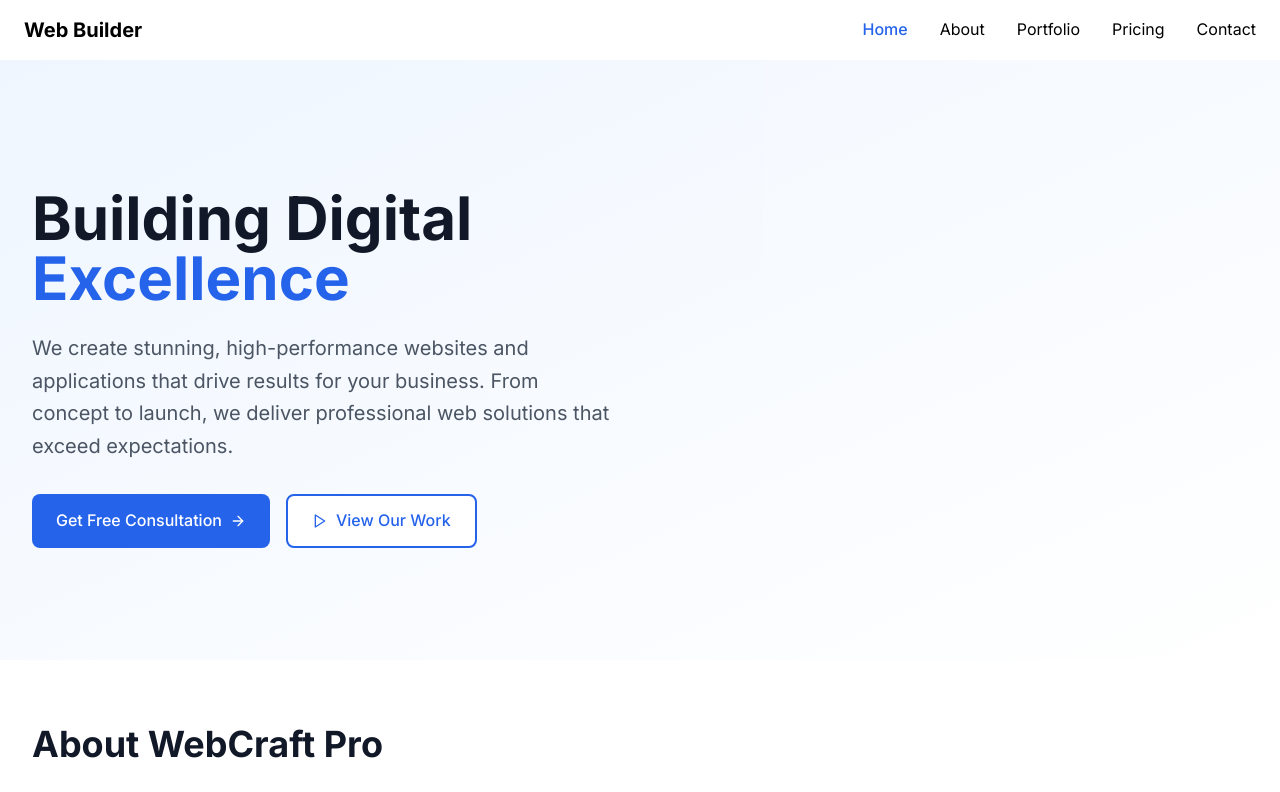
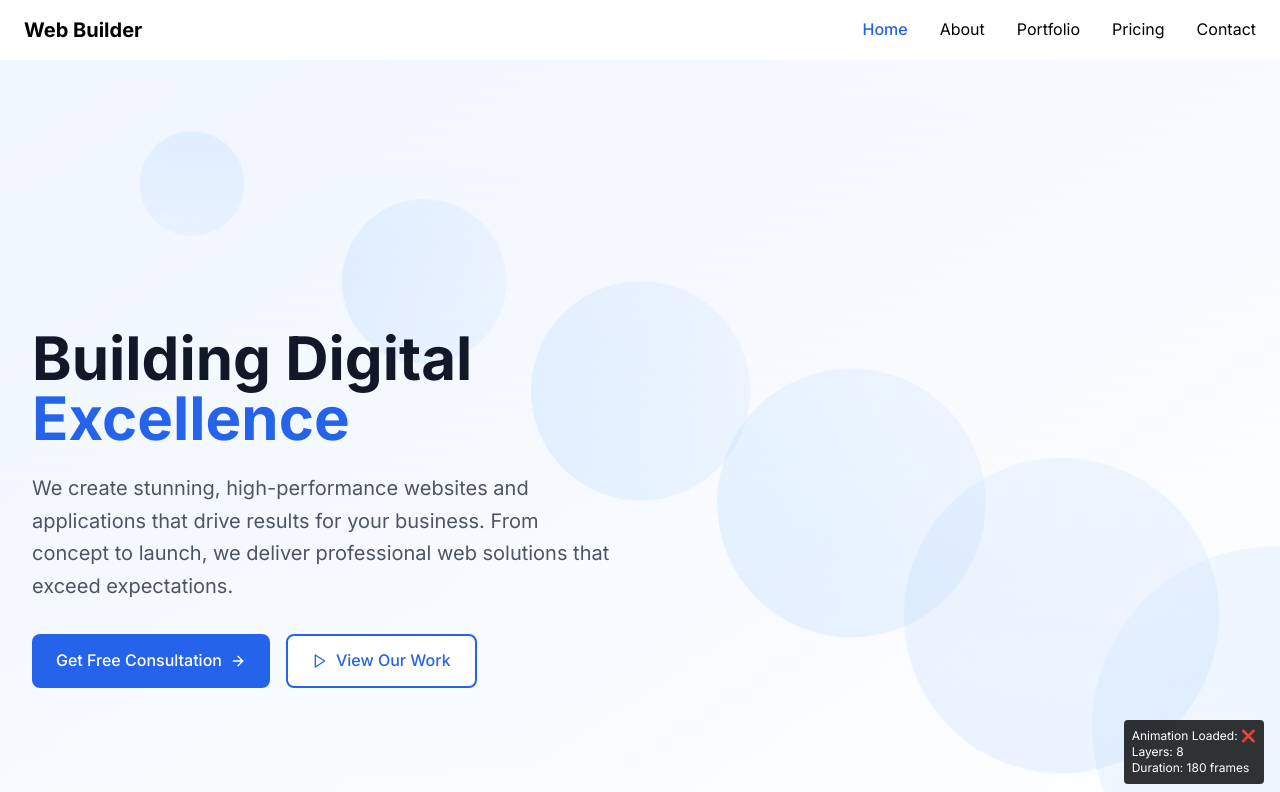
Before and after one commit to Windyphan/Web-builder, a React (Vite) app: page / in a window 1280 px wide. Shown: the top 792 px of the page. Built offline with nearby package versions, Linux system fonts and the light colour scheme.

Commit message:
Update animation

```diff
--- a/package.json
+++ b/package.json
@@ -29,6 +29,6 @@
     "eslint-plugin-react-refresh": "^0.4.3",
     "postcss": "^8.4.29",
     "tailwindcss": "^3.3.3",
-    "vite": "^4.4.5"
+    "vite": "^7.0.4"
   }
 }
--- a/src/components/About.jsx
+++ b/src/components/About.jsx
@@ -9,7 +9,7 @@ import aboutAnimation from '../assets/About_section_animation.json';
 const About = () => {
     const [isInView, setIsInView] = useState(false);
     const [animationLoaded, setAnimationLoaded] = useState(false);
-    const lottieRef = useRef();
+    const lottieRef = useRef(null);
 
     const stats = [
         { icon: FiUsers, value: '50+', label: 'Happy Clients' },
@@ -22,7 +22,7 @@ const About = () => {
         if (isInView && !animationLoaded) {
             const timer = setTimeout(() => {
                 setAnimationLoaded(true);
-                if (lottieRef.current) {
+                if (lottieRef.current && typeof lottieRef.current.play === 'function') {
                     lottieRef.current.play();
                 }
             }, 500);
--- a/src/components/Hero.jsx
+++ b/src/components/Hero.jsx
@@ -9,17 +9,12 @@ import heroAnimation from '../assets/Hero_section_animation.json';
 
 const Hero = () => {
     const [isVisible, setIsVisible] = useState(false);
-    const [shouldRender, setShouldRender] = useState(false);
-    const lottieRef = useRef();
+    const [animationLoaded, setAnimationLoaded] = useState(false);
+    const lottieRef = useRef(null);
 
     useEffect(() => {
-        // Delay animation start to prevent initial load freeze
-        const timer = setTimeout(() => {
-            setShouldRender(true);
-            setIsVisible(true);
-        }, 800);
-
-        return () => clearTimeout(timer);
+        console.log('Hero Animation Data:', heroAnimation);
+        setIsVisible(true);
     }, []);
 
     const handleGetConsultation = () => {
@@ -30,78 +25,110 @@ const Hero = () => {
         scrollToSection('portfolio');
     };
 
-    // Optimized Lottie options
-    const lottieOptions = {
-        animationData: heroAnimation,
-        loop: true,
-        autoplay: false, // We'll control this manually
-        rendererSettings: {
-            preserveAspectRatio: 'xMidYMid slice',
-            clearCanvas: true,
-            progressiveLoad: true,
-            hideOnTransparent: true,
-        }
+    // Enhanced animation data with higher opacity
+    const enhancedAnimationData = {
+        ...heroAnimation,
+        layers: heroAnimation.layers?.map(layer => ({
+            ...layer,
+            ks: {
+                ...layer.ks,
+                o: {
+                    ...layer.ks?.o,
+                    k: Array.isArray(layer.ks?.o?.k)
+                        ? layer.ks.o.k.map(frame => ({
+                            ...frame,
+                            s: frame.s ? frame.s.map(val => Math.min(val * 4, 100)) : [100]
+                        }))
+                        : Math.min((layer.ks?.o?.k || 15) * 6, 100)
+                }
+            }
+        })) || []
     };
 
-    // Start animation when component is visible
-    useEffect(() => {
-        if (isVisible && lottieRef.current) {
-            setTimeout(() => {
-                lottieRef.current.play();
-            }, 200);
-        }
-    }, [isVisible]);
+    const handleAnimationComplete = () => {
+        console.log('Animation completed');
+    };
+
+    const handleAnimationLoaded = () => {
+        console.log('Animation loaded successfully');
+        setAnimationLoaded(true);
+    };
+
+    const handleAnimationError = (error) => {
+        console.error('Animation error:', error);
+    };
 
     return (
         <section
             id="home"
             className="pt-16 bg-gradient-to-br from-primary-50 to-white relative overflow-hidden"
-            style={{ minHeight: '600px' }}
+            style={{ minHeight: '100vh' }}
         >
-            {/* Optimized Lottie Animation Background */}
-            <div
-                className="absolute top-0 bottom-0 right-0 w-full lg:w-1/2 h-full pointer-events-none z-0"
-                aria-hidden="true"
-                style={{ minHeight: '600px' }}
-            >
-                {shouldRender && (
-                    <motion.div
-                        initial={{ opacity: 0 }}
-                        animate={{ opacity: isVisible ? 1 : 0 }}
-                        transition={{ duration: 1 }}
-                        className="w-full h-full"
-                    >
-                        <Lottie
-                            ref={lottieRef}
-                            {...lottieOptions}
+            {/* Animated Background Particles (CSS-based fallback) */}
+            <div className="absolute inset-0 overflow-hidden z-0">
+                {/* CSS Animated Background */}
+                <div className="absolute inset-0">
+                    {[...Array(6)].map((_, i) => (
+                        <motion.div
+                            key={i}
+                            className="absolute rounded-full bg-gradient-to-r from-primary-200/20 to-blue-300/20"
                             style={{
-                                width: '100%',
-                                height: '100%',
-                                position: 'absolute',
-                                right: 0,
-                                top: 0,
-                                objectFit: 'cover',
-                                opacity: 0.3,
-                                // Performance optimizations
-                                willChange: 'auto',
-                                transform: 'translateZ(0)',
+                                width: `${100 + i * 50}px`,
+                                height: `${100 + i * 50}px`,
+                                left: `${10 + i * 15}%`,
+                                top: `${10 + i * 10}%`,
+                            }}
+                            animate={{
+                                x: [0, 30, 0],
+                                y: [0, -20, 0],
+                                rotate: [0, 180, 360],
+                                scale: [1, 1.1, 1],
+                            }}
+                            transition={{
+                                duration: 8 + i * 2,
+                                repeat: Infinity,
+                                ease: "easeInOut",
+                                delay: i * 0.5,
                             }}
                         />
-                    </motion.div>
-                )}
+                    ))}
+                </div>
 
-                {/* Fallback gradient while loading */}
-                {!shouldRender && (
-                    <div className="w-full h-full bg-gradient-to-br from-primary-100 to-blue-100 opacity-20" />
-                )}
+                {/* Lottie Animation Overlay */}
+                <div className="absolute inset-0 z-10">
+                    <Lottie
+                        lottieRef={lottieRef}
+                        animationData={enhancedAnimationData}
+                        loop={true}
+                        autoplay={true}
+                        onComplete={handleAnimationComplete}
+                        onDOMLoaded={handleAnimationLoaded}
+                        onLoadedImages={() => console.log('Images loaded')}
+                        style={{
+                            width: '100%',
+                            height: '100%',
+                            opacity: animationLoaded ? 0.8 : 0,
+                            transition: 'opacity 1s ease-in-out',
+                            filter: 'brightness(1.2) contrast(1.1)',
+                        }}
+                        rendererSettings={{
+                            preserveAspectRatio: 'xMidYMid slice',
+                            clearCanvas: false,
+                            progressiveLoad: false,
+                            hideOnTransparent: false,
+                            className: 'lottie-animation'
+                        }}
+                    />
+                </div>
 
-                <div className="hidden lg:block absolute inset-0 bg-white/5" />
+                {/* Subtle overlay for text readability */}
+                <div className="absolute inset-0 bg-gradient-to-b from-white/10 via-transparent to-white/20 z-20" />
             </div>
 
             {/* Content */}
-            <div className="section-padding relative z-10">
+            <div className="section-padding relative z-30">
                 <div className="container-max">
-                    <div className="grid lg:grid-cols-2 gap-12 items-center">
+                    <div className="grid lg:grid-cols-2 gap-12 items-center min-h-[80vh]">
                         <motion.div
                             initial={{ opacity: 0, y: 20 }}
                             animate={{ opacity: 1, y: 0 }}
@@ -170,6 +197,15 @@ const Hero = () => {
                     </div>
                 </div>
             </div>
+
+            {/* Debug info */}
+            {process.env.NODE_ENV === 'development' && (
+                <div className="fixed bottom-4 right-4 bg-black/80 text-white p-2 rounded text-xs z-50">
+                    <div>Animation Loaded: {animationLoaded ? '✅' : '❌'}</div>
+                    <div>Layers: {heroAnimation?.layers?.length || 0}</div>
+                    <div>Duration: {heroAnimation?.op || 0} frames</div>
+                </div>
+            )}
         </section>
     );
 };
```
Also changed, not shown: 1 other file (tests, documents, lock files or other folders).
